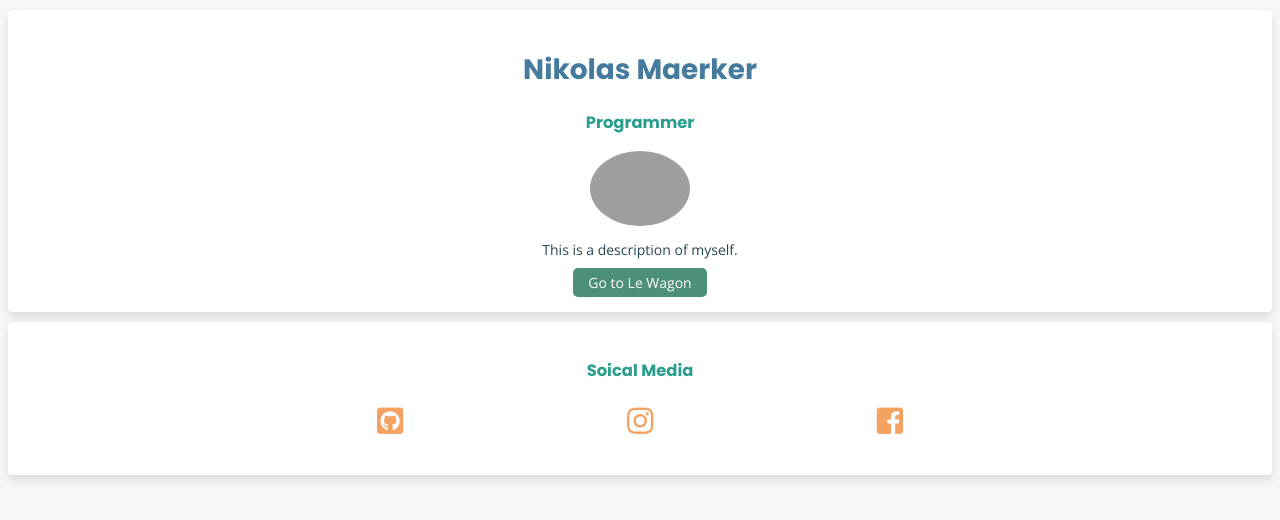
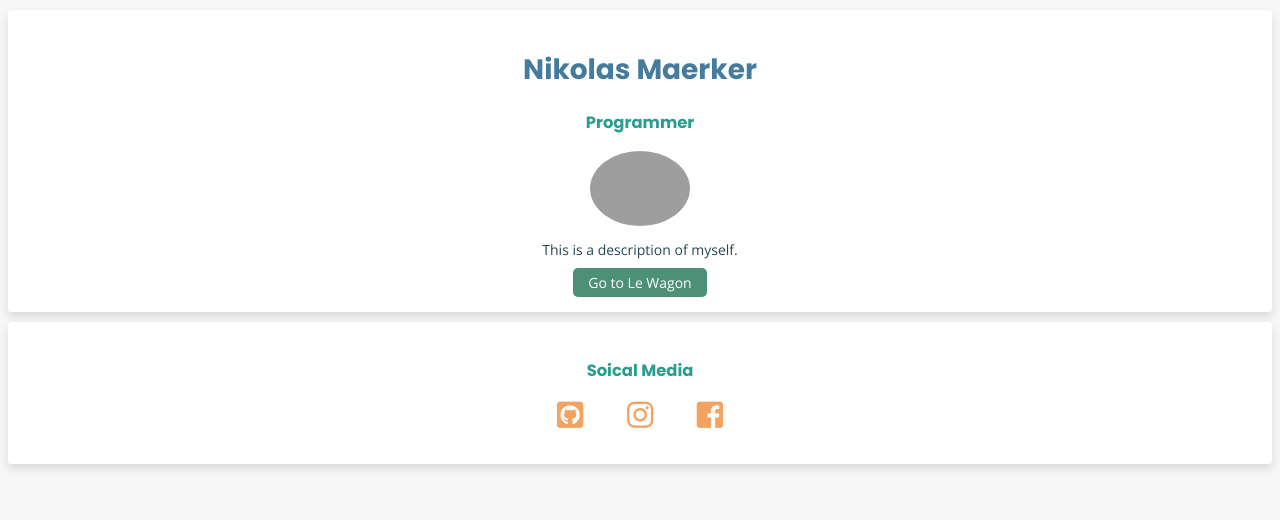
Before and after one commit to Nikolas224/profile, a plain HTML site: page index.html in a window 1280 px wide. Drawn offline with nearby package versions, Linux system fonts and the light colour scheme; grey boxes are pictures that could not be loaded.

Commit message:
jumping icons test3

```diff
--- a/style.css
+++ b/style.css
@@ -22,17 +22,8 @@ a {
     color: #f4a261;
 }
 
-li > a {
-  padding: 2em 3em;
-  transition: padding 0.15s, background 0.3s;
-}
-
 a:hover {
     color: #e76f51;
-}
-
-li > a:hover {
-  padding-top: calc(2em - 2px);
 }
 
 .img-circle {
```
